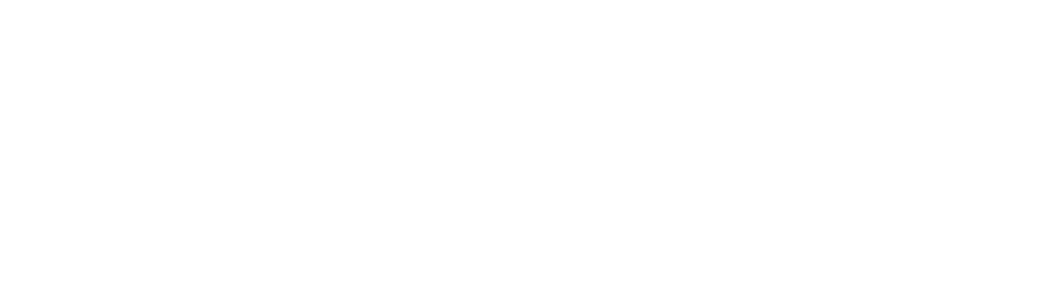
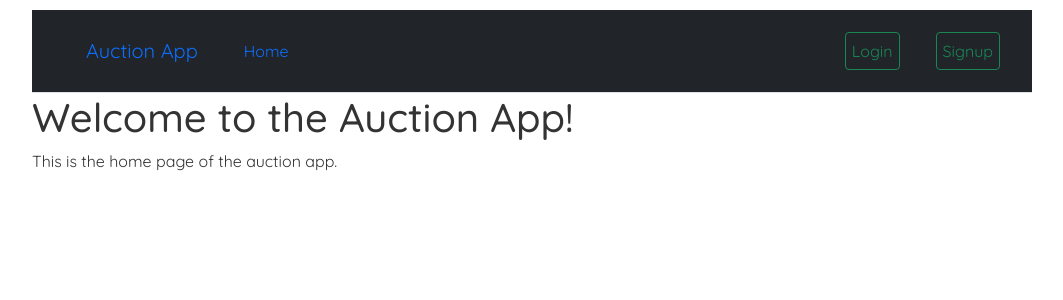
Before and after one commit to Darshak11/SPE-Final-Project, a React (Create React App) app in the folder auction-frontend/: page / in a window 1280 px wide. Before the commit this address had no page. Shown: the top 300 px of the page, without its empty margins (108-1171 px from the left). Built offline with nearby package versions, Linux system fonts and the light colour scheme.

Commit message:
changed the port number

```diff
--- a/auction-frontend/src/App.css
+++ /dev/null
@@ -1,38 +0,0 @@
-.App {
-  text-align: center;
-}
-
-.App-logo {
-  height: 40vmin;
-  pointer-events: none;
-}
-
-@media (prefers-reduced-motion: no-preference) {
-  .App-logo {
-    animation: App-logo-spin infinite 20s linear;
-  }
-}
-
-.App-header {
-  background-color: #282c34;
-  min-height: 100vh;
-  display: flex;
-  flex-direction: column;
-  align-items: center;
-  justify-content: center;
-  font-size: calc(10px + 2vmin);
-  color: white;
-}
-
-.App-link {
-  color: #61dafb;
-}
-
-@keyframes App-logo-spin {
-  from {
-    transform: rotate(0deg);
-  }
-  to {
-    transform: rotate(360deg);
-  }
-}
--- a/auction-frontend/src/App.js
+++ b/auction-frontend/src/App.js
@@ -1,12 +1,10 @@
-import logo from './logo.svg';
-import './App.css';
-import React from 'react';
+import React from "react";
 import { BrowserRouter as Router, Routes, Route, Link } from "react-router-dom";
 import { useState } from "react";
-import Login from './components/Login';
-import Signup from './components/Signup';
-import Home from './components/Home';
-import A_dashboard from './components/A_dashboard.js';
+import Login from "./components/Login";
+import Signup from "./components/Signup";
+import Home from "./components/Home";
+import A_dashboard from "./components/A_dashboard.js";
 
 const App = () => {
   const [authOption, setAuthOption] = useState(null);
@@ -31,14 +29,39 @@
   };
 
   return (
-    <Router>
-      <Routes>
-        <Route path='/home' element={<Home/>} />
-        <Route path='/login' element={<Login onLoginSuccess={handleLoginSuccess} isLoggedIn={isLoggedIn}/>} />
-        <Route path='/signup' element={<Signup onLoginSuccess={handleLoginSuccess} isLoggedIn={isLoggedIn}/>} />
-        <Route path='/A_dashboard' element={<A_dashboard onLogout={handleLogout} isLoggedIn={isLoggedIn}/>} />
-        </Routes>
-    </Router>
+    <div className="app">
+      <div className="content">
+        <Router>
+          <Routes>
+            <Route exact path="/" element={<Home />} />
+            <Route
+              path="/login"
+              element={
+                <Login
+                  onLoginSuccess={handleLoginSuccess}
+                  isLoggedIn={isLoggedIn}
+                />
+              }
+            />
+            <Route
+              path="/signup"
+              element={
+                <Signup
+                  onLoginSuccess={handleLoginSuccess}
+                  isLoggedIn={isLoggedIn}
+                />
+              }
+            />
+            <Route
+              path="/A_dashboard"
+              element={
+                <A_dashboard onLogout={handleLogout} isLoggedIn={isLoggedIn} />
+              }
+            />
+          </Routes>
+        </Router>
+      </div>
+    </div>
   );
 };
 // function App() {
--- a/auction-frontend/src/components/A_dashboard.js
+++ b/auction-frontend/src/components/A_dashboard.js
@@ -1,12 +1,10 @@
 import React, { useState, useEffect } from "react";
-import { useNavigate } from "react-router-dom";
 import { Navbar } from "./Navbar";
 import { Form, Button, Card } from "react-bootstrap";
 import axios from "axios";
 // import { withRouter } from "react-router-dom";
 
 const A_Dashboard = ({ onLogout, isLoggedIn }) => {
-  const navigate = useNavigate();
   const [events, setEvents] = useState([]);
   const [showForm, setShowForm] = useState(false);
   const [eventName, setEventName] = useState("");
@@ -22,6 +20,8 @@
     playerPosition: false,
     playerPic: false,
   });
+
+  const [eve, setEve] = useState([]);
 
   const handleClick = () => {
     setShowForm(!showForm); // Toggle the showForm state
@@ -49,12 +49,6 @@
     setShowForm(false); // Show the button and hide the form
   };
 
-  const handleLogout = () => {
-    onLogout();
-    localStorage.removeItem("token");
-    navigate("/login");
-  };
-
   const handleLockEvent = (index) => {
     const updatedEvents = [...events];
     updatedEvents[index].locked = true;
@@ -62,7 +56,6 @@
   };
 
   const handleCreateEvent = async () => {
-
     const newEvent = {
       name: eventName,
       numTeams,
@@ -109,16 +102,32 @@
     });
   };
 
+  const showEvents = async () => {
+    try {
+      const response = await axios.get("http://localhost:8082/events", {
+        headers: {
+          "Content-Type": "application/json",
+          Authorization: `Bearer ${localStorage.getItem("token")}`,
+        },
+      });
+      console.log(response.data);
+      setEve(response.data);
+    } catch (error) {
+      console.error("Error:", error);
+    }
+  };
+
   return (
     <div className="container-fluid">
       <Navbar isLoggedIn={isLoggedIn} onLogout={onLogout} />
       <main>
-        <div className="input-group mt-3">
+        <div className="das mt-3">
           {!showForm && (
             <Button onClick={handleClick} className="mb-3">
               Create Event
             </Button>
           )}
+
           {showForm && (
             <Form onSubmit={handleSubmit}>
               <Form.Group>
@@ -252,6 +261,10 @@
               </Button>
             </Form>
           )}
+
+          <div className="eventContent">
+            <Button variant="primary" onClick={showEvents}>Show all Events</Button>
+          </div>
         </div>
 
         {/* <div className="input-group mb-3 mt-3">
--- a/auction-frontend/src/components/Home.js
+++ b/auction-frontend/src/components/Home.js
@@ -6,7 +6,7 @@
     return (
         <>
         <Navbar />
-        <div>
+        <div className="home">
             <h1>Welcome to the Auction App!</h1>
             <p>This is the home page of the auction app.</p>
             {/* Add more content or components as needed */}
--- a/auction-frontend/src/components/Login.js
+++ b/auction-frontend/src/components/Login.js
@@ -21,7 +21,7 @@
         password: password.current.value,
       };
       const response = await axios.post(
-        "http://localhost:8080/user/login",
+        "http://localhost:8082/user/login",
         user
       );
       localStorage.setItem('token', response.data);
@@ -56,7 +56,7 @@
   return (
     <>
       <Navbar isLoggedIn={isLoggedIn} />
-      <div>
+      <div className="login">
         <h2>Login</h2>
         {loginError && (
           <div class="alert alert-danger" role="alert">
--- a/auction-frontend/src/components/Navbar.js
+++ b/auction-frontend/src/components/Navbar.js
@@ -27,7 +27,7 @@
           <div className="collapse navbar-collapse" id="navbarSupportedContent">
             <ul className="navbar-nav me-auto mb-2 mb-lg-0">
               <li className="nav-item">
-                <a className="nav-link active" aria-current="page" href="/home">
+                <a className="nav-link active" aria-current="page" href="/">
                   Home
                 </a>
               </li>
--- a/auction-frontend/src/components/Signup.js
+++ b/auction-frontend/src/components/Signup.js
@@ -41,7 +41,7 @@
   return (
     <>
       <Navbar />
-      <div>
+      <div className="signup">
         <h2>Sign Up</h2>
         <form>
           <label>
--- a/auction-frontend/src/index.css
+++ b/auction-frontend/src/index.css
@@ -1,10 +1,74 @@
-body {
+@import url('https://fonts.googleapis.com/css2?family=Quicksand:wght@300;400;500;600;700&display=swap');
+
+/* base styles */
+* {
   margin: 0;
-  font-family: -apple-system, BlinkMacSystemFont, 'Segoe UI', 'Roboto', 'Oxygen', 'Ubuntu', 'Cantarell', 'Fira Sans', 'Droid Sans', 'Helvetica Neue', sans-serif;
-  -webkit-font-smoothing: antialiased;
-  -moz-osx-font-smoothing: grayscale;
+  font-family: "Quicksand";
+  color: #333;
+}
+.navbar {
+  padding: 20px;
+  display: flex;
+  align-items: center;
+  max-width: 1000px;
+  margin: 0 auto;
+  border-bottom: 1px solid #f2f2f2;
+}
+.navbar h1 {
+  color: #f1356d;
+}
+.navbar .links {
+  margin-left: auto;
+}
+.navbar a {
+  margin-left: 16px;
+  text-decoration: none;
+  padding: 6px;
+}
+.navbar a:hover {
+  color: white;
+}
+.content{
+  max-width: 1000px;
+  margin: 10px auto;
+  /* padding: 20px; */
 }
 
-code {
-  font-family: source-code-pro, Menlo, Monaco, Consolas, 'Courier New', monospace;
+.signup {
+  display: flex;
+  flex-direction: column;
+  align-items: center;
 }
+
+.signup form label {
+  display: flex;
+  flex-direction: column;
+  align-items: flex-start;
+  margin-bottom: 10px;
+}
+
+.signup form label input {
+  margin-top: 5px;
+}
+
+.login {
+  display: flex;
+  flex-direction: column;
+  align-items: center;
+}
+
+.login form label {
+  display: flex;
+  flex-direction: column;
+  align-items: flex-start;
+  margin-bottom: 10px;
+}
+
+.login form label input {
+  margin-top: 5px;
+}
+
+.eventContent {
+  clear: both;
+  display: block;
+}
```
